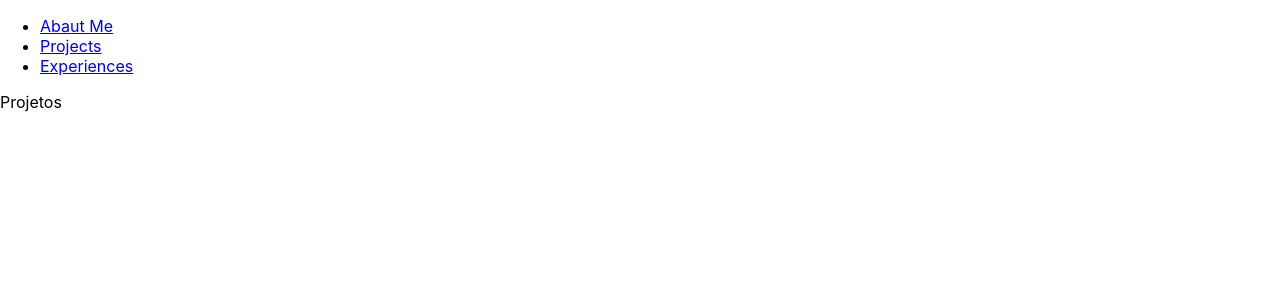
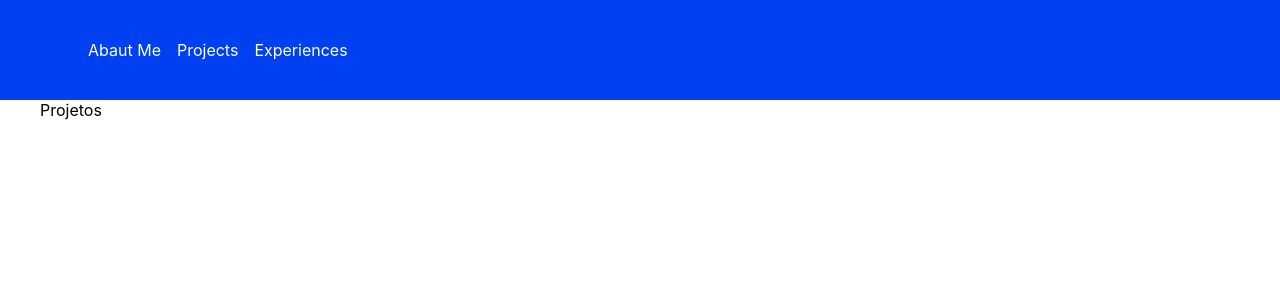
Before and after one commit to KevinDik/Portifolio, a React (Create React App) app: page /projects in a window 1280 px wide. Shown: the top 300 px of the page. Built offline with nearby package versions, Linux system fonts and the light colour scheme.

Commit message:
04_Definindo ícone e CSS navbar
adicionado ícone e primeiras cores e estilos da navbar

```diff
--- a/public/index.html
+++ b/public/index.html
@@ -24,7 +24,7 @@
       work correctly both with client-side routing and a non-root public URL.
       Learn how to configure a non-root public URL by running `npm run build`.
     -->
-    <title>React App</title>
+    <title>Meu portifolio</title>
   </head>
   <body>
     <noscript>You need to enable JavaScript to run this app.</noscript>
--- a/src/components/layouts/Container.js
+++ b/src/components/layouts/Container.js
@@ -1,4 +1,4 @@
-import styles from './Container.css'
+import styles from './Container.module.css'
 
 export default function Container(props) {
     return (
--- a/src/components/layouts/Navbar.js
+++ b/src/components/layouts/Navbar.js
@@ -1,14 +1,15 @@
 import {Link} from 'react-router-dom';
 import Container from './Container';
+import styles from './Navbar.module.css'
 
 export default function Navbar() {
     return (
-        <div>
+        <div className={styles.navbar}>
             <Container>
-                <ul>
-                    <li><Link to="/abautme">Abaut Me</Link></li>
-                    <li><Link to="/projects">Projects</Link></li>
-                    <li><Link to="/experiences">Experiences</Link></li>
+                <ul className={styles.list}>
+                    <li className={styles.item}><Link to="/abautme">Abaut Me</Link></li>
+                    <li className={styles.item}><Link to="/projects">Projects</Link></li>
+                    <li className={styles.item}><Link to="/experiences">Experiences</Link></li>
                 </ul>
             </Container>
         </div>
--- /dev/null
+++ b/src/components/layouts/Navbar.module.css
@@ -0,0 +1,26 @@
+.navbar {
+    display: flex;
+    justify-content: space-between;
+    padding: 1em;
+    background-color: #0040F0;
+}
+
+.list {
+    display: flex;
+    list-style: none;
+    align-items: center;
+}
+
+.item {
+    margin: 0.5em;
+}
+
+.item a {
+    text-decoration: none;
+    color: white;
+}
+
+.item a:hover {
+    color: #FAB770;
+    transition: 0.5s;
+}
```
Also changed, not shown: src/components/layouts/Container.module.css (renamed from src/components/layouts/Container.css), src/img/icosahedron.png (added), 1 other file (tests, documents, lock files or other folders).
